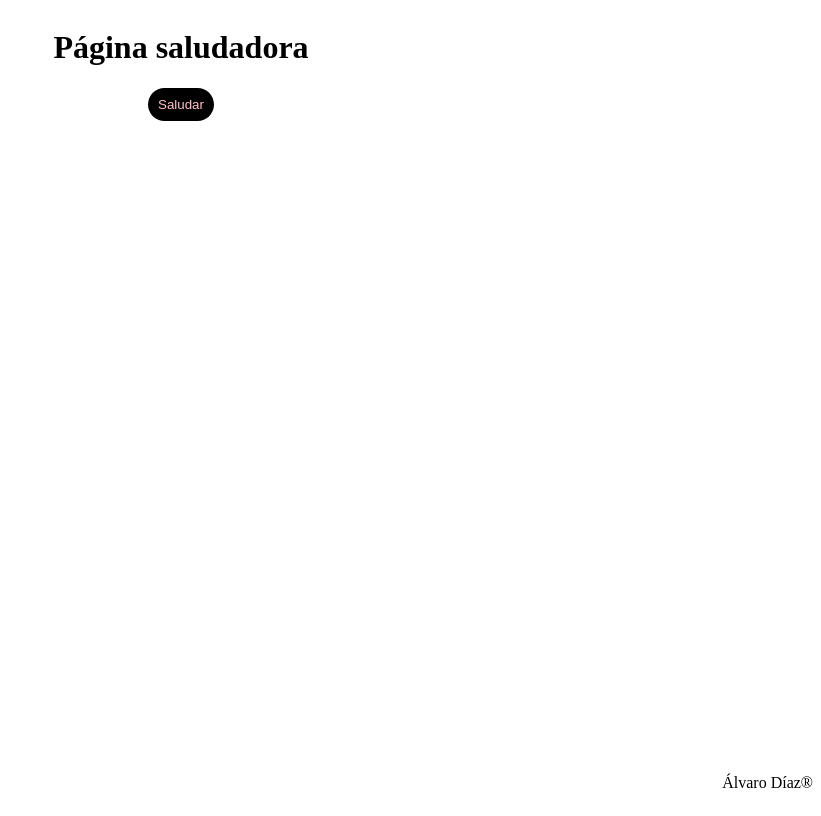
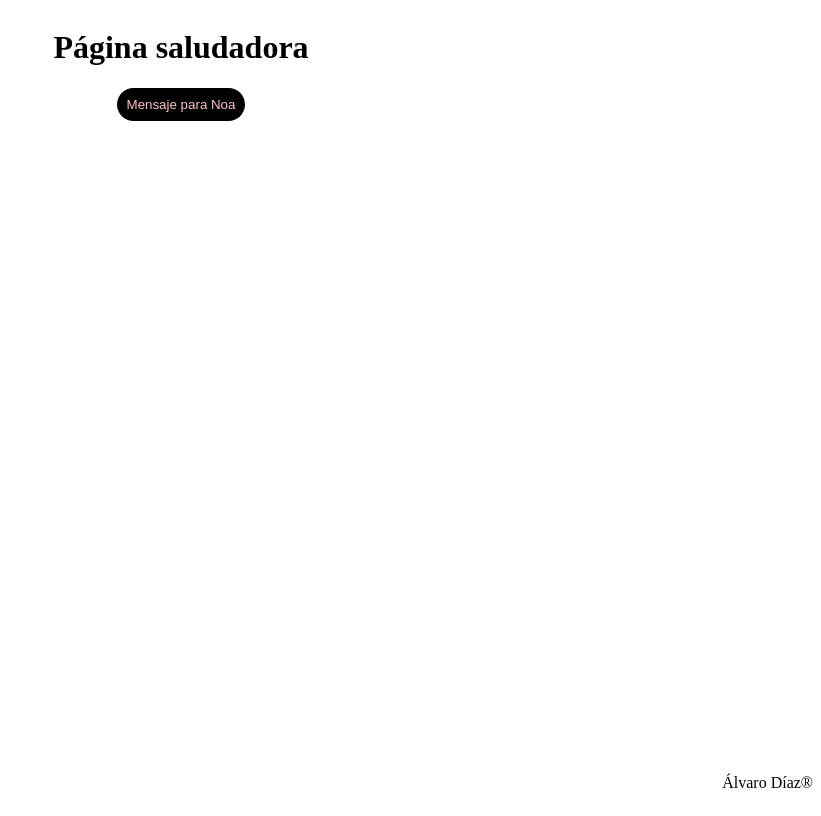
Before and after one commit to AlvaroDiazTorres/saludator, a plain HTML site: page index.html in a window 1280 px wide. Shown: the whole page, without its empty margins (459-1280 px from the left). Drawn offline with nearby package versions, Linux system fonts and the light colour scheme.

Commit message:
Update index.html

```diff
--- a/index.html
+++ b/index.html
@@ -16,7 +16,7 @@
     </header>
     <section>
         <div id="frase"></div>
-        <button id="botoncillo">Saludar</button>
+        <button id="botoncillo">Mensaje para Noa</button>
     </section>
     <footer>
         <p>Álvaro Díaz®</p>
```
